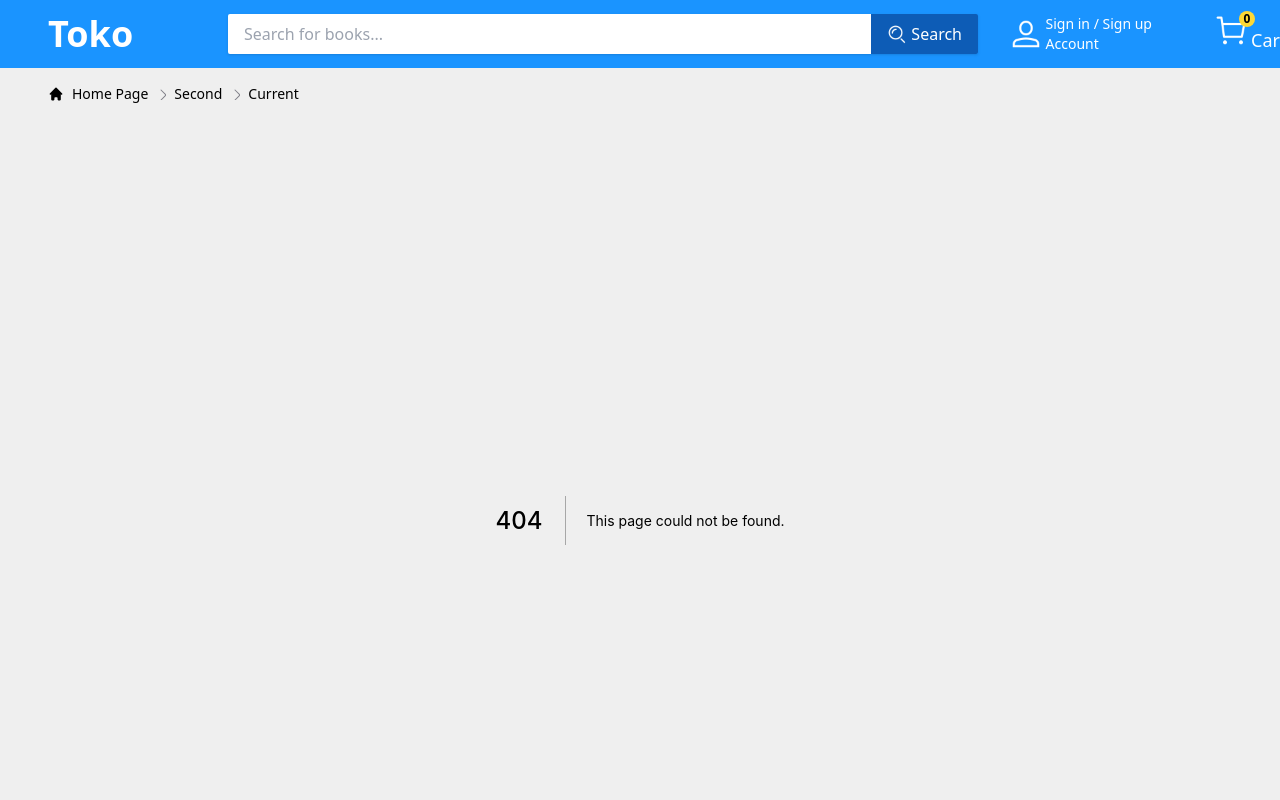
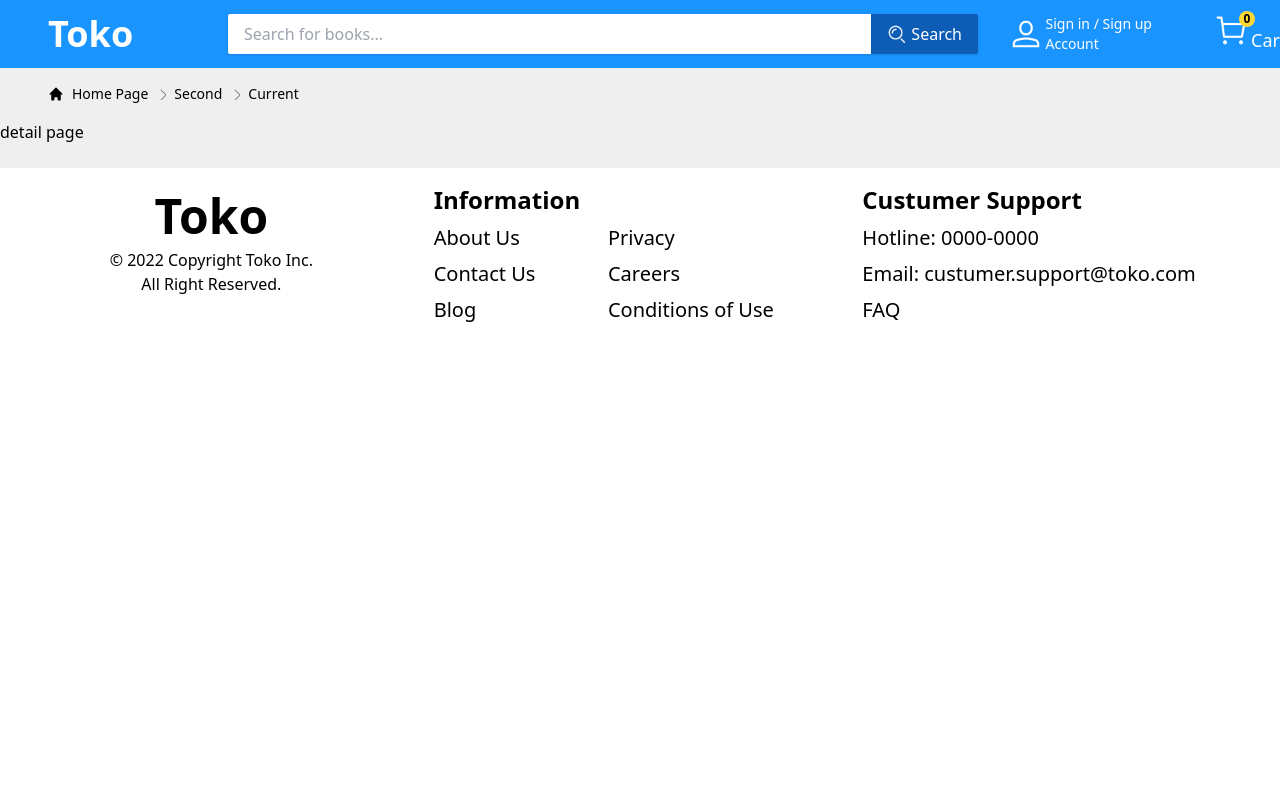
Before and after one commit to iamnmt/toko-ecommerce, a Next.js app: page /detail/1 in a window 1280 px wide. Before the commit this address had no page. Shown: the top 800 px of the page. Built offline with nearby package versions, Linux system fonts and the light colour scheme.

Commit message:
add detail page

```diff
--- /dev/null
+++ b/src/pages/detail/[productId].tsx
@@ -0,0 +1,11 @@
+import type { NextPage } from 'next'
+
+const Detail : NextPage = () => {
+  return (
+    <div>
+      detail page
+    </div>
+  )
+}
+
+export default Detail
```
